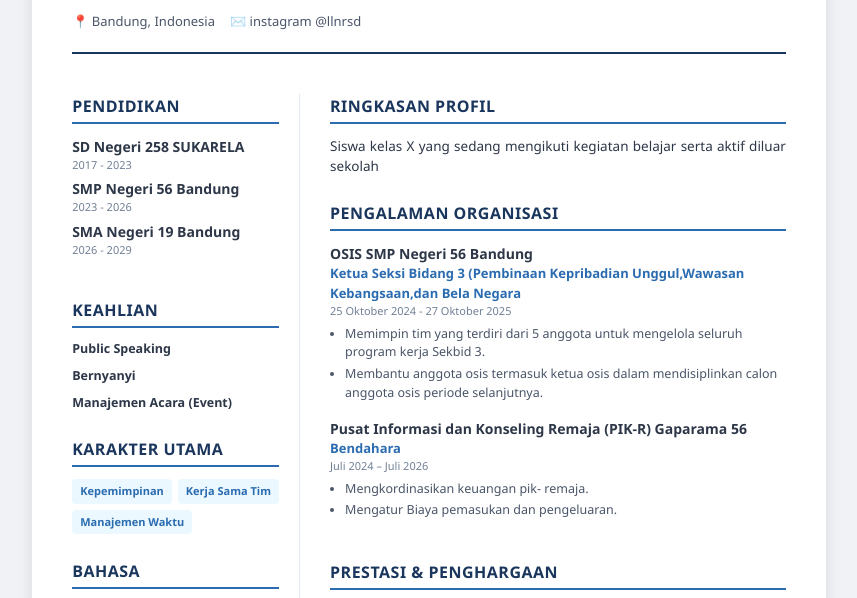
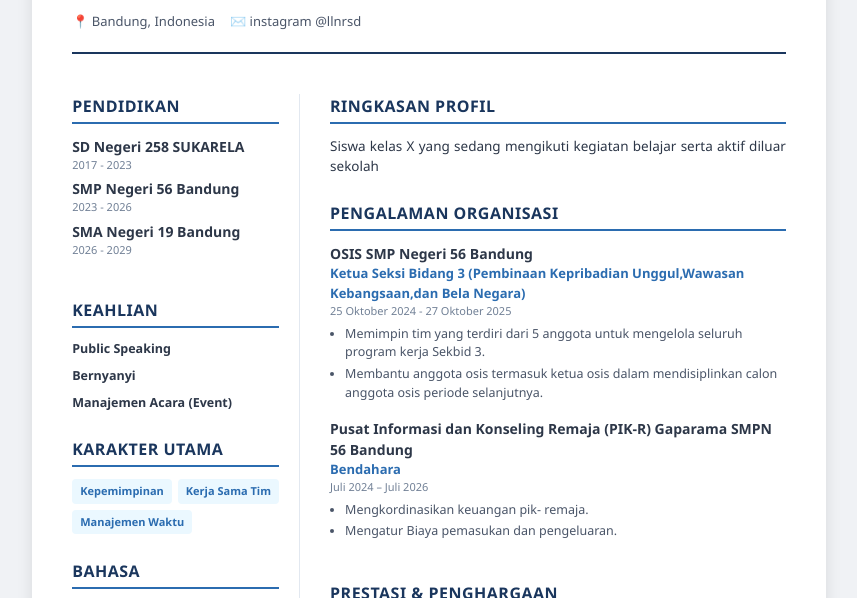
Before and after one commit to baiylelalapoo/baiylelalapoo.github.io, a plain HTML site: page index.html in a window 1280 px wide. Shown: the part 157-755 px from the top of the page, without its empty margins (211-1068 px from the left). Drawn offline with Linux system fonts and the light colour scheme.

Commit message:
Fix HTML structure and update organization titles

```diff
--- a/index.html
+++ b/index.html
@@ -269,7 +269,7 @@
 
                 <div class="item">
                     <div class="item-title">OSIS SMP Negeri 56 Bandung</div>
-                    <div class="item-sub">Ketua Seksi Bidang 3 (Pembinaan Kepribadian Unggul,Wawasan Kebangsaan,dan Bela Negara</div>
+                    <div class="item-sub">Ketua Seksi Bidang 3 (Pembinaan Kepribadian Unggul,Wawasan Kebangsaan,dan Bela Negara)</div>
                     <div class="item-date">25 Oktober 2024 - 27 Oktober 2025</div>
                     <ul class="item-desc">
                         <li>Memimpin tim yang terdiri dari 5 anggota untuk mengelola seluruh program kerja Sekbid 3.</li>
@@ -278,7 +278,7 @@
                 </div>
 
                 <div class="item">
-                    <div class="item-title">Pusat Informasi dan Konseling Remaja (PIK-R) Gaparama 56</div>
+                    <div class="item-title">Pusat Informasi dan Konseling Remaja (PIK-R) Gaparama SMPN 56 Bandung</div>
                     <div class="item-sub">Bendahara</div>
                     <div class="item-date">Juli 2024 – Juli 2026</div>
                     <ul class="item-desc">
```
